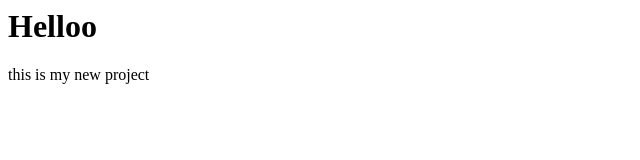
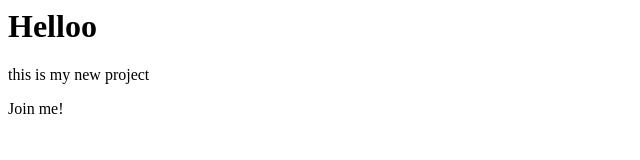
Before and after one commit to surferlola/new-project, a plain HTML site: page index.html in a window 1280 px wide. Shown: the full height of the page, 0-640 px from the left. Drawn offline with Linux system fonts and the light colour scheme.

Commit message:
prva promena

```diff
--- a/index.html
+++ b/index.html
@@ -1,2 +1,3 @@
 <h1>Helloo</h1>
 <p>this is my new project</p>
+<p>Join me!</p>
```
